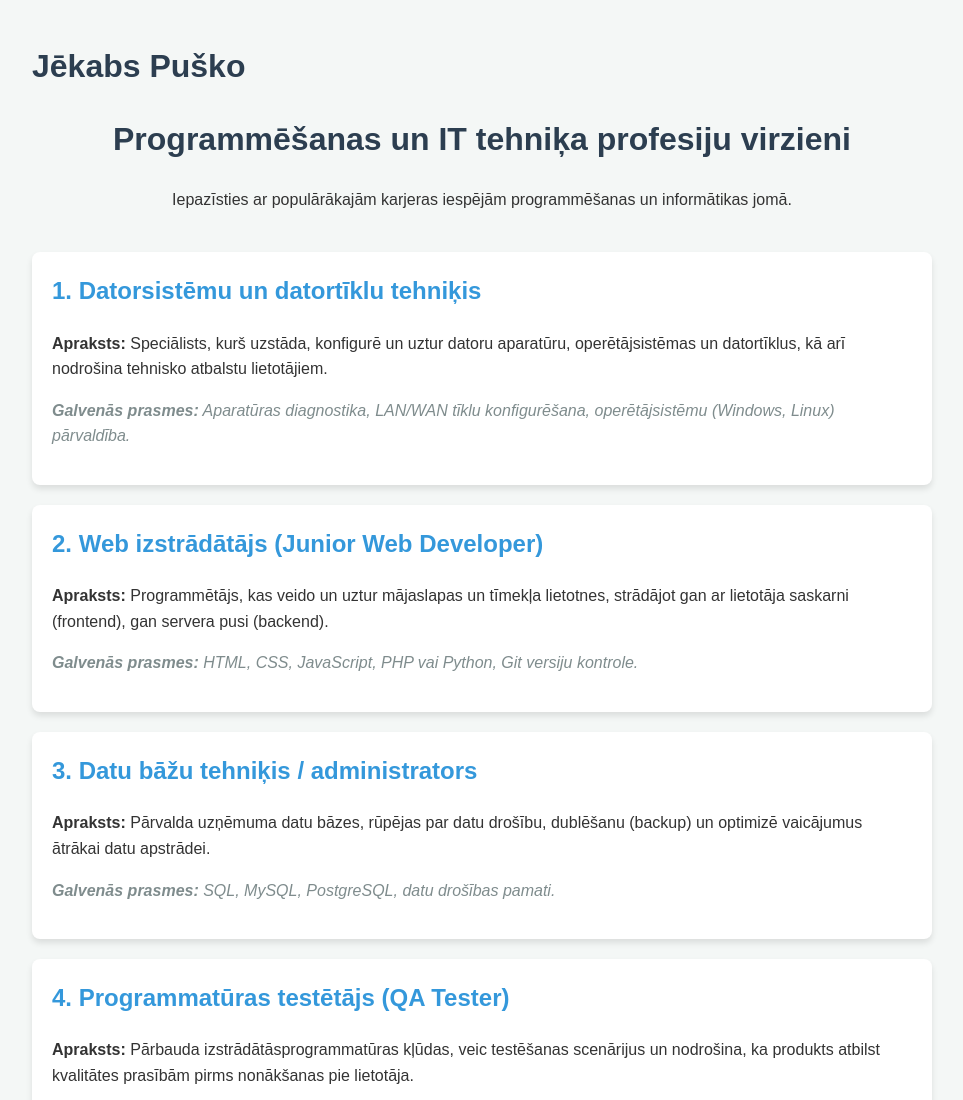
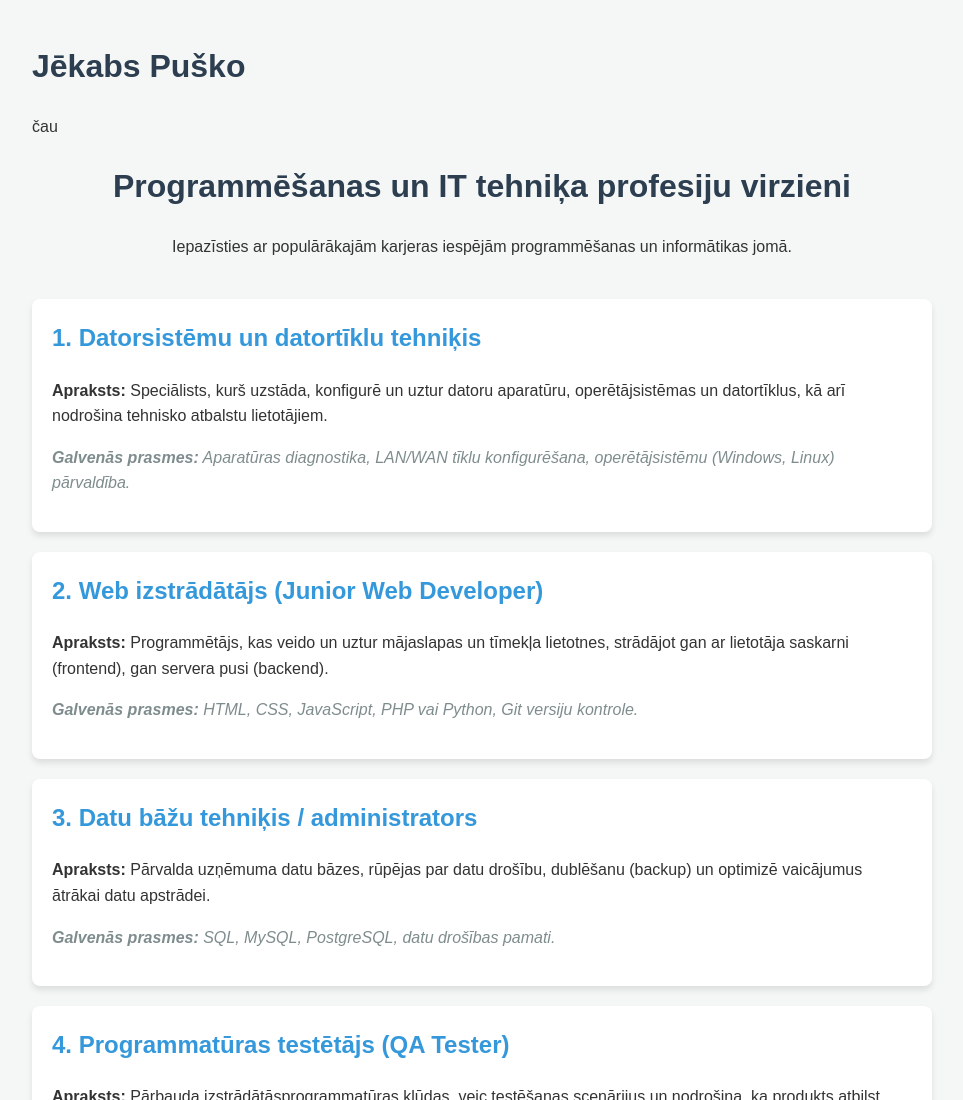
Before and after one commit to jekabspusko/html_boilerplate_19102026, a plain HTML site: page index.html in a window 1280 px wide. Shown: the top 1100 px of the page, without its empty margins (158-1121 px from the left). Drawn offline with Linux system fonts and the light colour scheme.

Commit message:
second commit

```diff
--- a/index.html
+++ b/index.html
@@ -5,6 +5,7 @@
     <meta name="viewport" content="width=device-width, initial-scale=1.0">
     <title>Programmēšanas un IT tehniķa profesiju virzieni</title>
     <h1>Jēkabs Puško</h1>
+    <p>čau</p>
     <style>
         body {
             font-family: Arial, sans-serif;
```
